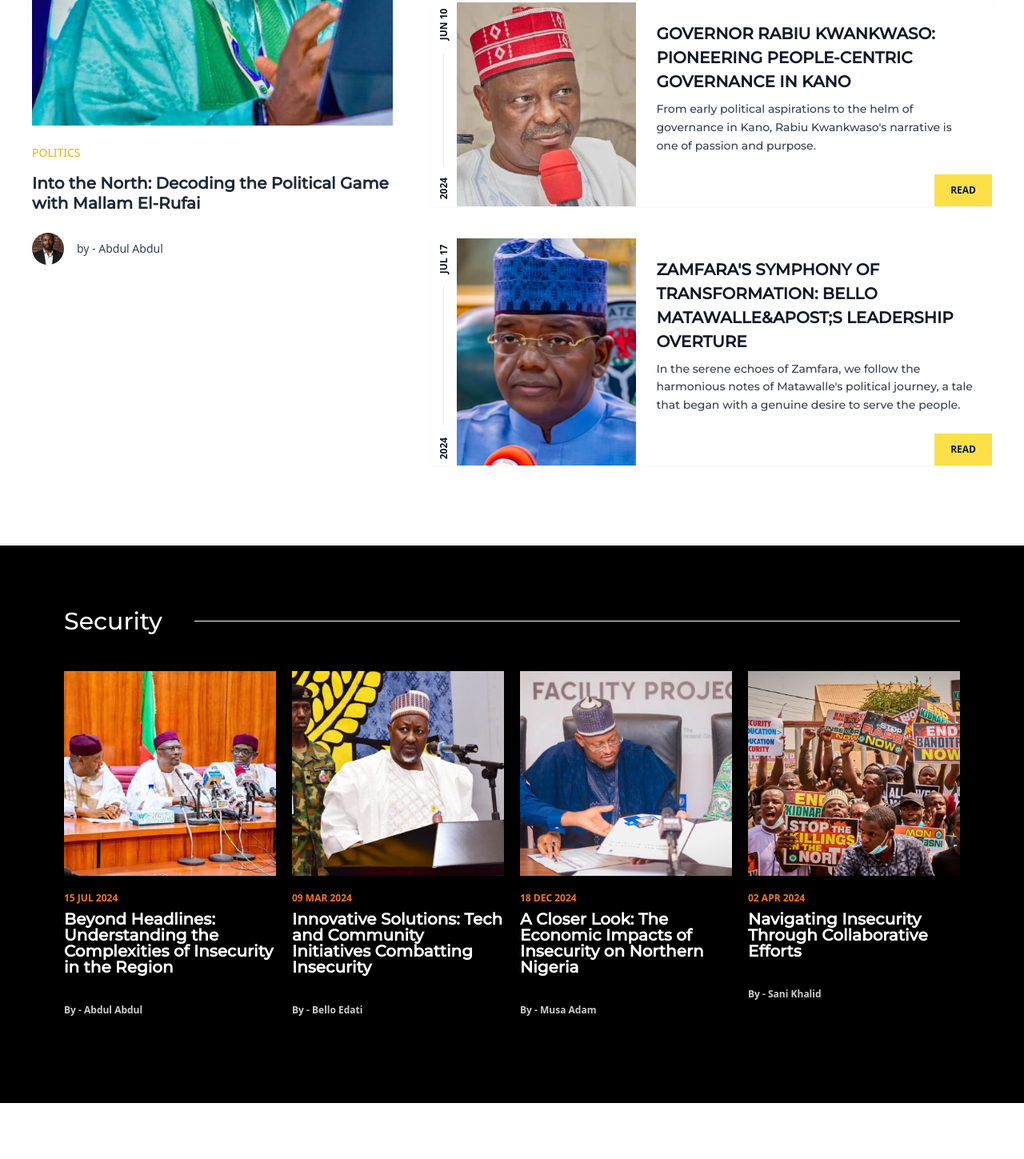
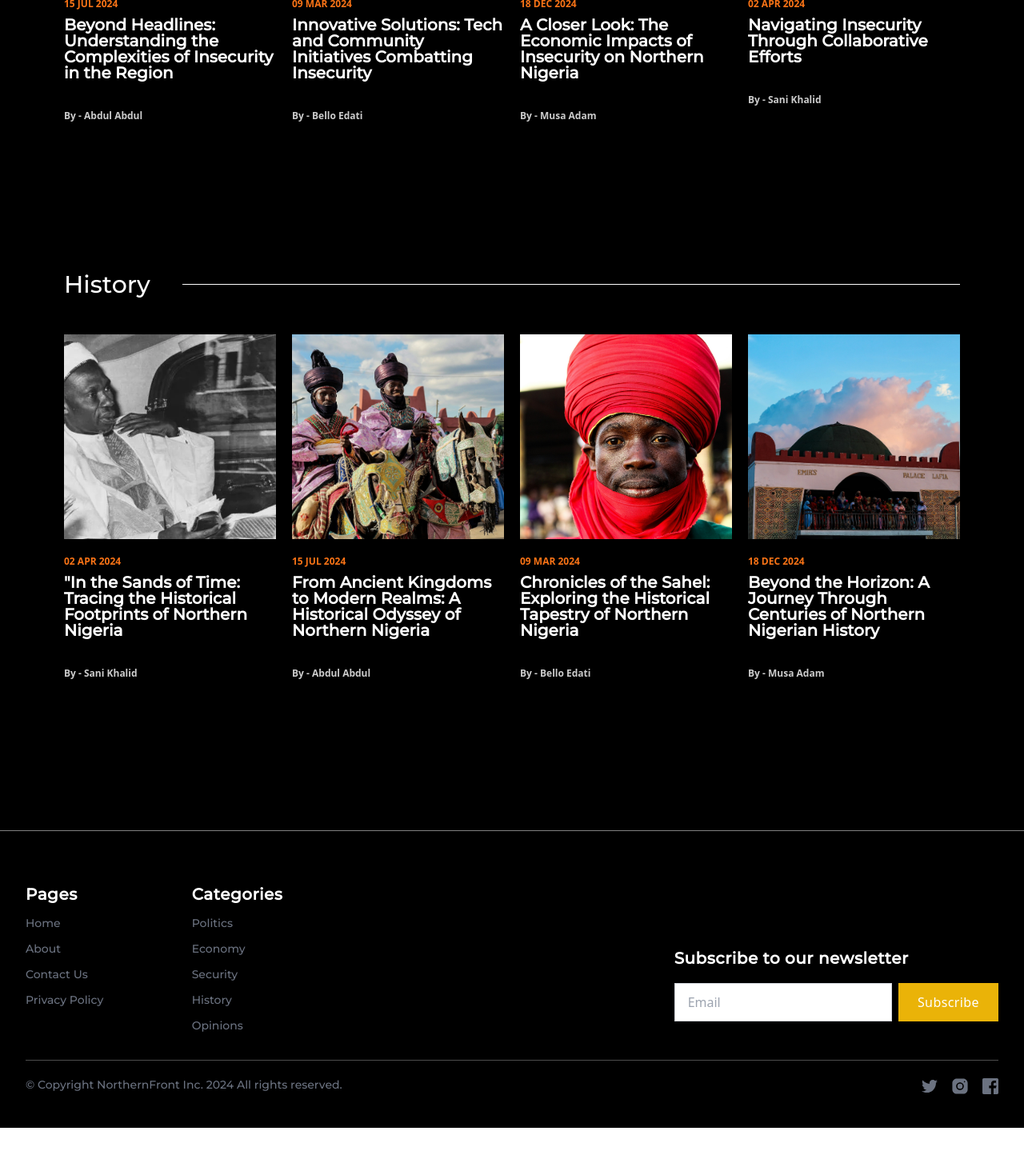
Before and after one commit to AbdulBima/NorthernFront, a Next.js app: page / in a window 1280 px wide. Shown: the part 2520-3969 px from the top of the page at 80% size. After the commit the page ends 3930 px from the top, so only its background shows below. Built offline with nearby package versions, Linux system fonts and the light colour scheme; a web font is replaced by a local one.

Commit message:
production1.2

```diff
--- a/app/blog/page.tsx
+++ b/app/blog/page.tsx
@@ -17,7 +17,6 @@ const Blog = () => {
 					Political Landscape
 				</p>
 			</div>
-
 			<div className='hidden md:flex'>
 				<article
 					className=' px-4 py-24 mx-auto max-w-7xl'
@@ -201,7 +200,7 @@ const Blog = () => {
 					</div>
 				</article>{" "}
 			</div>
-			<BlogMobile />
+			// <BlogMobile />
 		</>
 	);
 };
--- a/app/page.tsx
+++ b/app/page.tsx
@@ -12,9 +12,9 @@ export default function Home() {
 		<>
 			<DeskLanding />
 			<BlogSection1 />
-			<PoliticsDesk />
+			{/* <PoliticsDesk /> */}
 			<SecurityDesk />
-			<EconomyDesk />
+			{/* <EconomyDesk /> */}
 			<HistoryDesk />
 		</>
 	);
```
